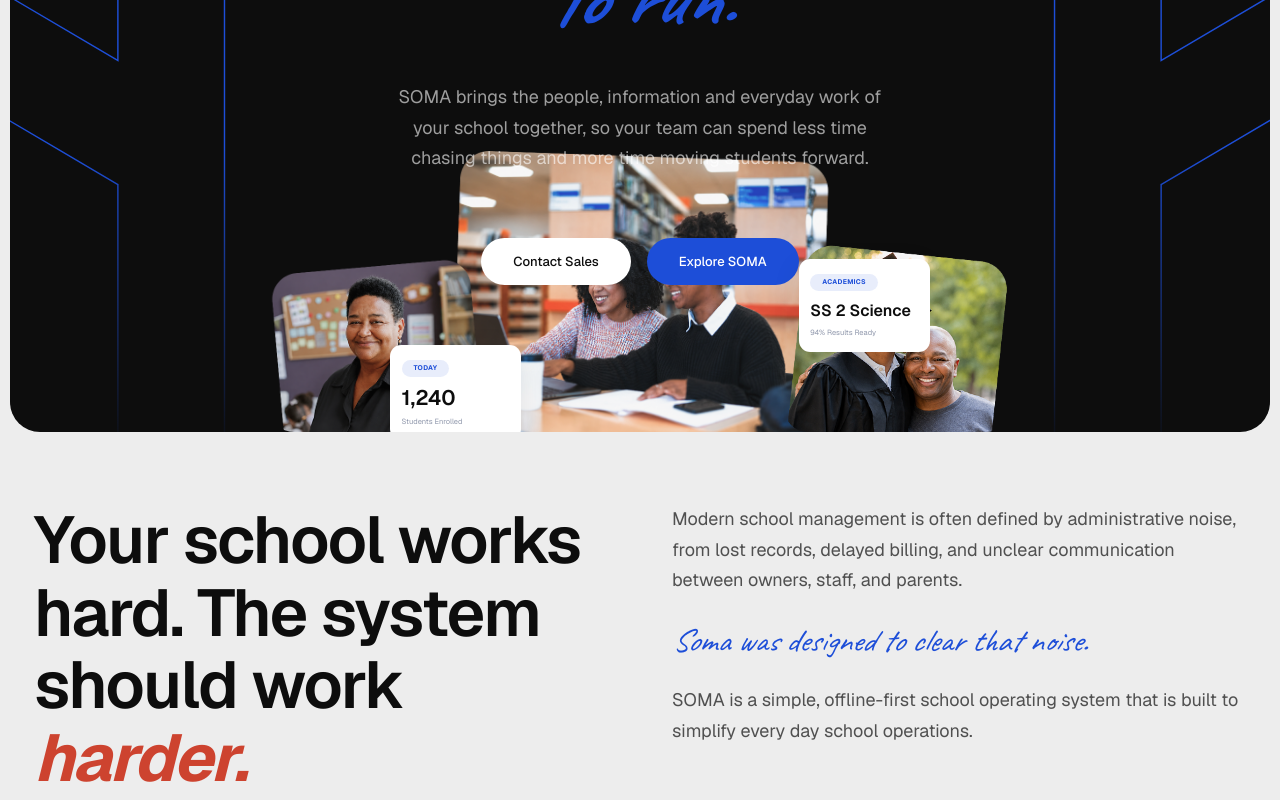
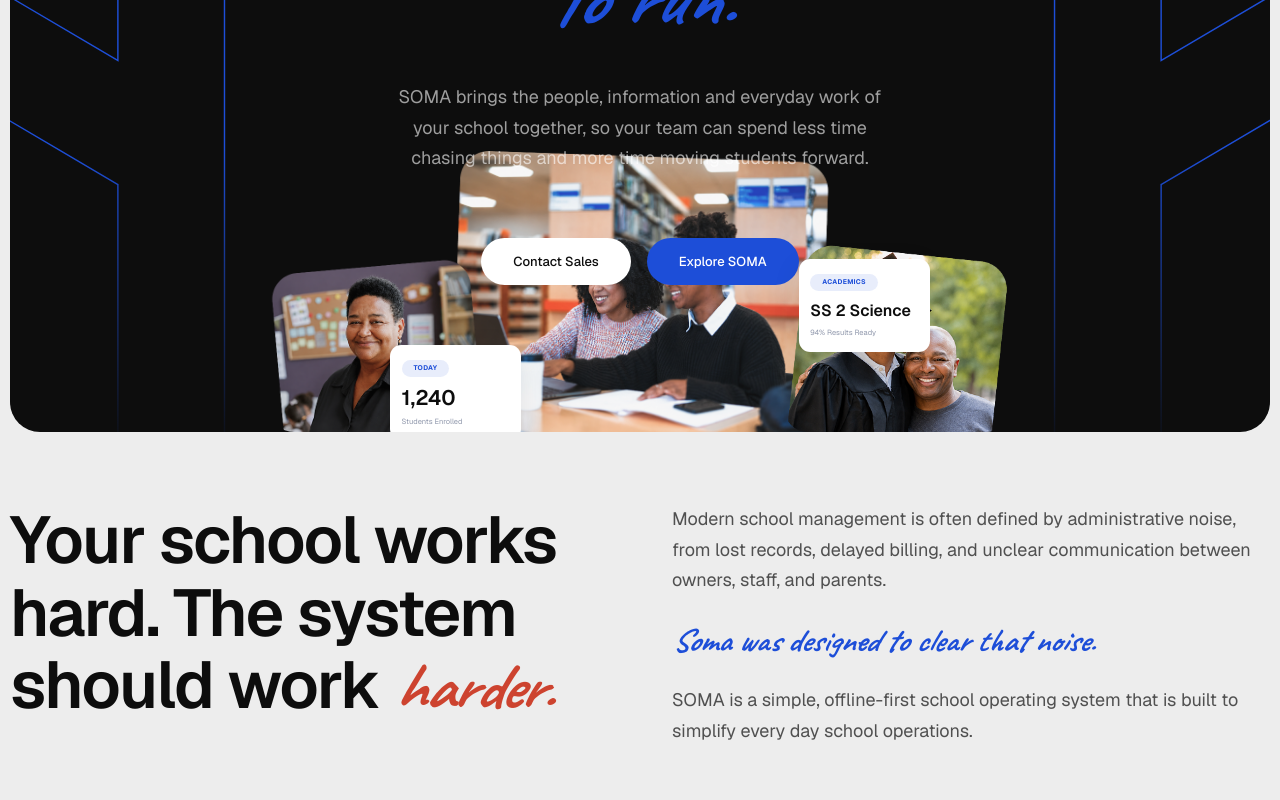
Before and after one commit to nimaappsss-web/soma-landing, a Next.js app: page / in a window 1280 px wide. Shown: the part 358-1158 px from the top of the page. After the commit the page ends 1105 px from the top, so only its background shows below. Built offline with nearby package versions, Linux system fonts and the light colour scheme.

Commit message:
fix: Caveat font weight 700 for red and blue text, remove side padding

```diff
--- a/src/features/landing/components/SecondSection.tsx
+++ b/src/features/landing/components/SecondSection.tsx
@@ -1,12 +1,12 @@
 export function SecondSection() {
   return (
-    <section className="w-full max-w-[1294px] mx-auto px-6 mt-[72px] mb-[86px]">
+    <section className="w-full max-w-[1294px] mx-auto mt-[72px] mb-[86px]">
       <div className="flex flex-col md:flex-row gap-12 md:gap-16">
         {/* Left */}
         <div className="flex-1">
           <h2 className="text-[40px] md:text-[52px] lg:text-[66px] font-semibold leading-[1.1] tracking-tight text-soma-black">
             Your school works hard. The system should work{" "}
-            <span className="font-bold italic text-[#CD432F]">harder.</span>
+            <span className="font-hand font-bold italic text-[#CD432F]">harder.</span>
           </h2>
         </div>
 
@@ -17,7 +17,7 @@ export function SecondSection() {
             lost records, delayed billing, and unclear communication between owners,
             staff, and parents.
           </p>
-          <p className="text-[28px] md:text-[32px] font-hand italic text-soma-blue leading-[1.3]">
+          <p className="text-[28px] md:text-[32px] font-hand font-bold italic text-soma-blue leading-[1.3]">
             Soma was designed to clear that noise.
           </p>
           <p className="text-[16px] md:text-[18px] font-normal leading-[1.7] text-soma-black/70">
```
